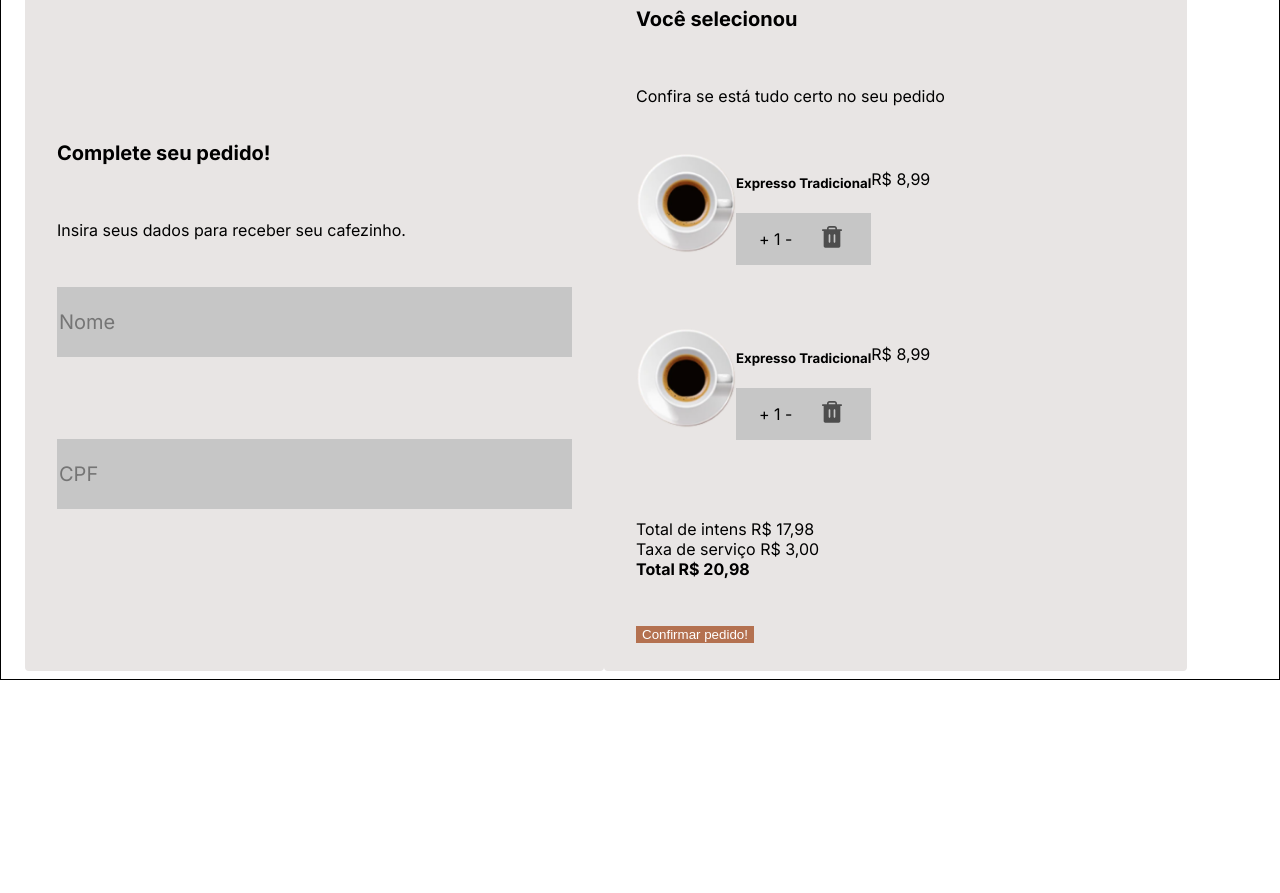
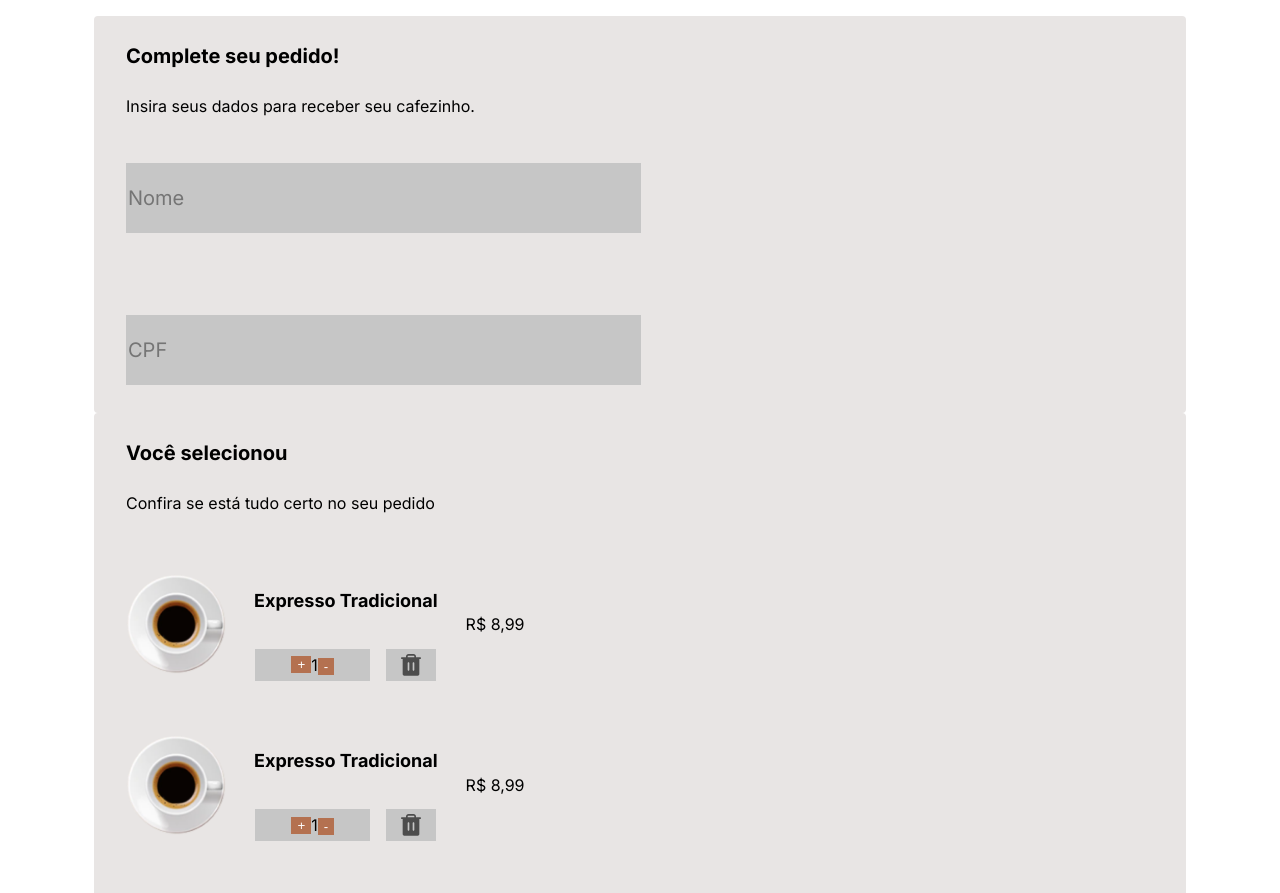
Before and after one commit to rafael-esteque/vs12-front-01-html-e-css-task-03, a plain HTML site: page pages/checkout.html in a window 1280 px wide. Shown: the part 241-1134 px from the top of the page. Before the commit the page ends 921 px from the top, so only its background shows below. Drawn offline with Linux system fonts and the light colour scheme.

Commit message:
correções da manhã de quinta

```diff
--- a/pages/checkout.html
+++ b/pages/checkout.html
@@ -43,8 +43,8 @@
                     <div class="contador">
                         <h5>Expresso Tradicional</h5>
                         <div class="botoes">
-                            <div class="botao-contador">+ 1 -</div>
-                            <div class="botao-lixo"><img src="../assets/Trash.svg"></div>
+                            <div><button>+</button></button><span></span>1<span><button>-</button></div>
+                            <div><img src="../assets/Trash.svg"></div>
                         </div>
                     </div>
                     <p>R$ 8,99</p>
@@ -55,8 +55,8 @@
                     <div class="contador">
                         <h5>Expresso Tradicional</h5>
                         <div class="botoes">
-                            <div class="botao-contador">+ 1 -</div>
-                            <div class="botao-lixo"><img src="../assets/Trash.svg"></div>
+                            <div><button>+</button></button><span></span>1<span><button>-</button></div>
+                            <div><img src="../assets/Trash.svg"></div>
                         </div>
                     </div>
                     <p>R$ 8,99</p>
@@ -68,7 +68,7 @@
                     <strong>Total       R$ 20,98</strong>
                 </p>
 
-                <button onclick="location.href='/pages/success_page.html'">Confirmar pedido!</button>
+                <button class="confirmarPedido" onclick="location.href='/pages/success_page.html'">Confirmar pedido!</button>
 
 
 
--- a/styles/global.css
+++ b/styles/global.css
@@ -9,17 +9,13 @@
     --darker_grey: #C6C6C6;
 
     font-family: 'Inter', sans-serif;
-    border: 1px solid;
-    padding: 0 1rem;
-    justify-content: center;
-
 }
 
 header {
     align-items: center;
     display: flex;
     justify-content: space-between;
-    padding: 0 1rem;
+    padding: 2rem 1rem;
 }
 
 .cart {
@@ -27,7 +23,7 @@ header {
 }
 
 .cart:hover {
-    transform: scale(1.1);
+    transform: scale(1.3);
 }
 
 h2 {
@@ -123,6 +119,7 @@ h3 {
     align-items: flex-start;
     flex-wrap: wrap;
     gap: 24px;
+    padding: 2rem 1rem;
 }
 
 .cafe {
@@ -210,6 +207,8 @@ h3 {
 .caixas_checkout {
     display: flex;
     flex-wrap: wrap;
+    padding: 0 5.375rem;
+    gap: 10%;
 }
 
 h4 {
@@ -217,17 +216,20 @@ h4 {
     font-style: normal;
     font-weight: 700;
     line-height: normal;
+    margin: 0;
 }
 
 .dados {
+    flex: 1;
     display: inline-flex;
     padding: 28px 32px;
     flex-direction: column;
-    justify-content: center;
+    justify-content: flex-start;
     align-items: flex-start;
     gap: 31px;
     border-radius: 4px;
     background: var(--background);
+    height: fit-content;
 }
 
 .complete {
@@ -252,6 +254,7 @@ h4 {
 }
 
 .selecionados {
+    flex: 1;
     display: inline-flex;
     padding: 28px 32px;
     flex-direction: column;
@@ -260,6 +263,7 @@ h4 {
     gap: 31px;
     border-radius: 4px;
     background: var(--background);
+    height: fit-content;
 }
 
 .cafe_selecionado {
@@ -269,9 +273,9 @@ h4 {
 }
 
 .selecionado {
+    align-items: center;
     display: flex;
-    width: 519px;
-    height: 144px;
+    gap: 1.75rem;
     flex-shrink: 0;
 }
 
@@ -280,14 +284,53 @@ h4 {
     flex-direction: column;
 }
 
+.contador h5 {
+    font-size: 1.125rem;
+}
+
 .botoes {
-    background: var(--darker_grey);
-    display: inline-flex;
+    display: flex;
     padding: 8px 17px;
     justify-content: center;
+    align-items: stretch;
+    gap: 1rem;
+}
+
+.botoes>div {
+    background: var(--darker_grey);
+}
+
+.botoes>div:first-child {
+    display: flex;
+    justify-content: center;
     align-items: center;
-    gap: 24px;
+    flex: 1 0 115px;
 }
+
+.botoes>div:last-child {
+    display: flex;
+    justify-content: center;
+    align-items: center;
+    flex: 0.3 0 50px;
+}
+
+.confirmarPedido {
+    color: #FFF;
+    font-family: Inter;
+    font-size: 22px;
+    font-style: normal;
+    font-weight: 700;
+    line-height: normal;
+
+    display: flex;
+    padding: 11px 152px;
+    justify-content: center;
+    align-items: center;
+    gap: 10px;
+
+    border-radius: 4px;
+}
+
 
 /*Aqui começam as classes do success*/
 
@@ -300,3 +343,27 @@ h4 {
     border: none;
     align-items: center;
 }
+
+.botaoFinal {
+    align-items: center;
+}
+
+.comprarNovamente {
+
+    color: #FFF;
+    font-family: Inter;
+    font-size: 22px;
+    font-style: normal;
+    font-weight: 700;
+    line-height: normal;
+
+    padding: 11px 152px;
+    justify-content: center;
+    align-items: center;
+
+    border-radius: 4px;
+}
+
+.cor {
+    color: var(--white);
+}
```
Also changed, not shown: index.html (+1 -1 lines), pages/success_page.html (+3 -1 lines).
